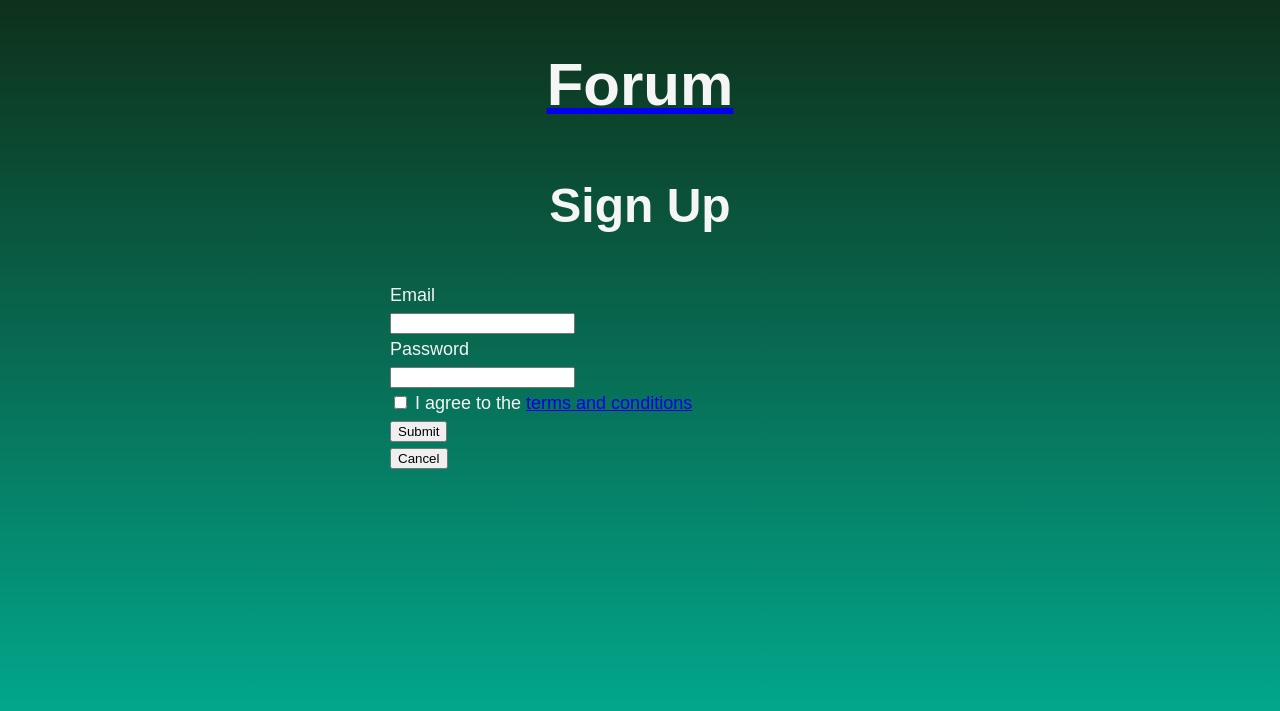
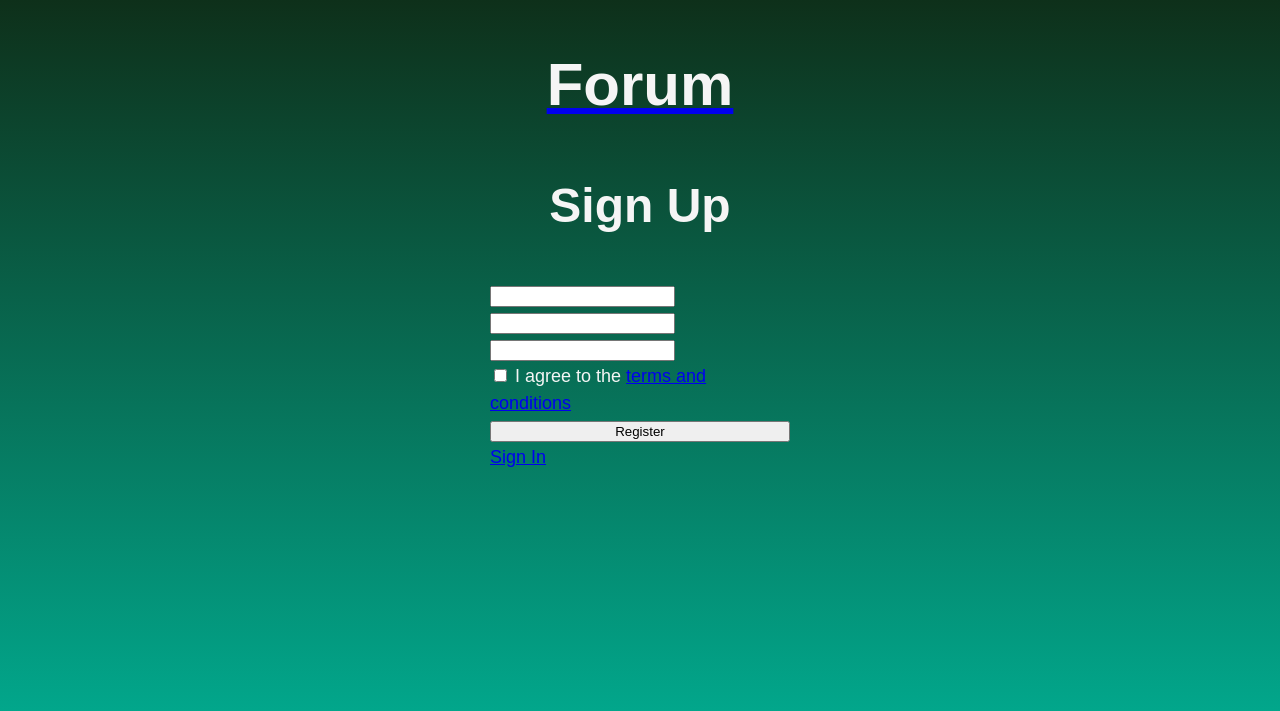
Before and after one commit to skyCatalysm/Forum, a Symfony app: template templates/security/register.html.twig in a window 1280 px wide. Shown: the top 711 px of the page. Run offline with Twig, Linux system fonts and the light colour scheme; the template is opened without the code that fills it, so the values that code supplies are empty; form fields are guessed from the names that the template uses; style sheets or scripts are compiled from the project's sources; some libraries are stand-ins or nearby versions.

Commit message:
Adjust register page design and backend

```diff
--- a/templates/security/register.html.twig
+++ b/templates/security/register.html.twig
@@ -5,7 +5,7 @@
 {% endblock %}
 {% block body %}
 <style>
-    .example-wrapper { margin: 1em auto; max-width: 500px; width: 95%; font: 18px/1.5 sans-serif; }
+    .example-wrapper { margin: 1em auto; max-width: 300px; width: 95%; font: 18px/1.5 sans-serif; }
     .example-wrapper code { background: #F5F5F5; padding: 2px 6px;}
     body{
         background-image: linear-gradient(180deg, #0e301a,#00b89c);
@@ -22,16 +22,22 @@
     {{ form_start(regForm) }}
 
     <div class="field">
-        {{ form_label(regForm.email) }}
+        {{ form_errors(regForm.email) }}
         <div class="control">
             {{ form_widget(regForm.email) }}
         </div>
     </div>
 
     <div class="field">
-        {{ form_label(regForm.password) }}
+        {{ form_errors(regForm.password) }}
         <div class="control">
             {{ form_widget(regForm.password) }}
+        </div>
+    </div>
+
+    <div class="field">
+        <div class="control">
+            {{ form_widget(regForm.password2) }}
         </div>
     </div>
 
@@ -44,14 +50,18 @@
         </div>
     </div>
 
-    <div class="field is-grouped">
+    <div class="field">
         <div class="control">
-            <button class="button is-link" type="submit">Submit</button>
-        </div>
-        <div class="control">
-            <button class="button is-text">Cancel</button>
+            <button type="submit" class="button is-link" style="width:100%">Register</button>
         </div>
     </div>
+
+    <div class="field">
+        <div class="control">
+            <a href="{{ path('sec_login') }}" class="button is-text" style="width:100%">Sign In</a>
+        </div>
+    </div>
+
     {{ form_end(regForm) }}
 </div>
 {% endblock %}
```
Also changed, not shown: src/Controller/SecurityController.php (+7 -1 lines), src/Form/UserRegistrationFormType.php (+6 -1 lines), 1 other file.
